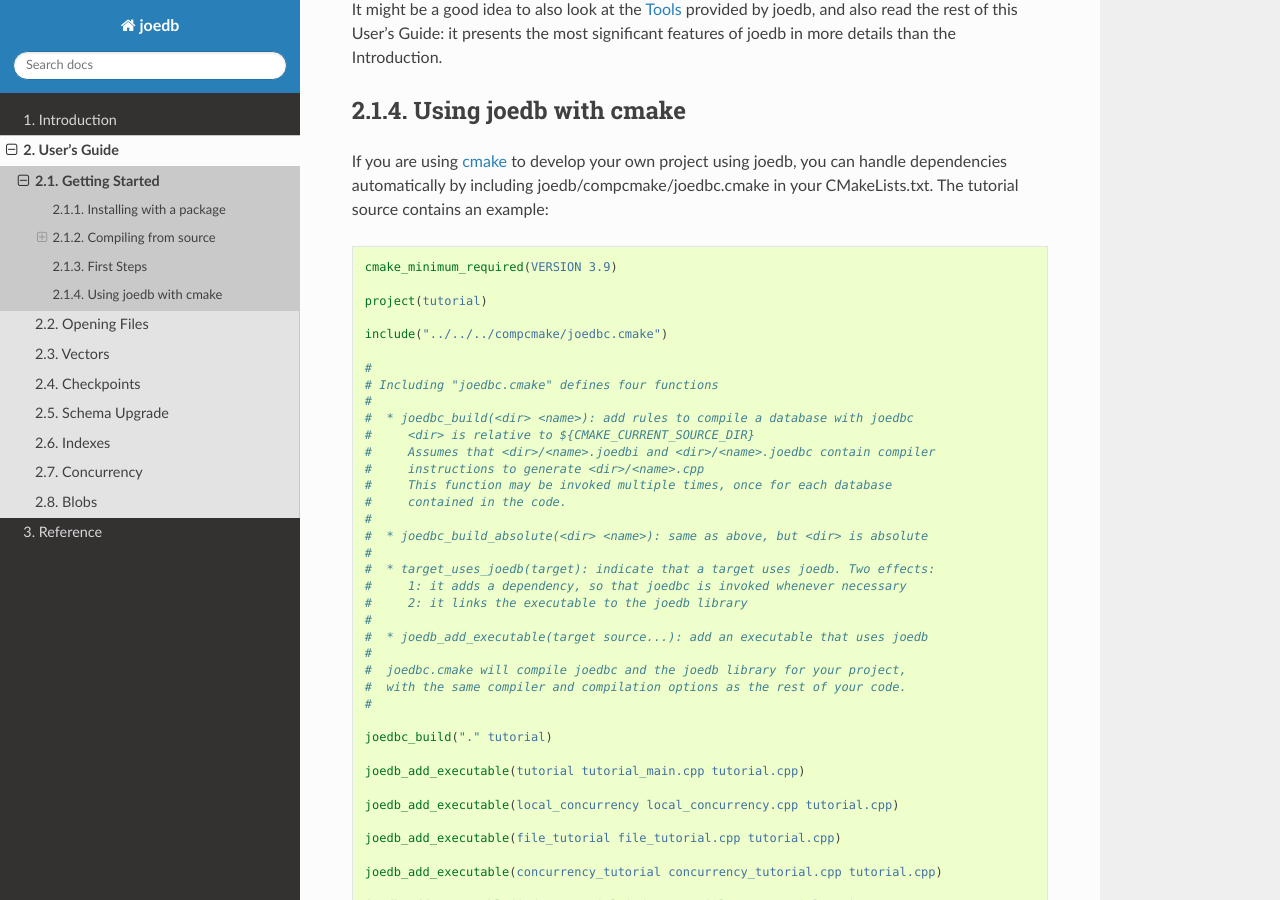
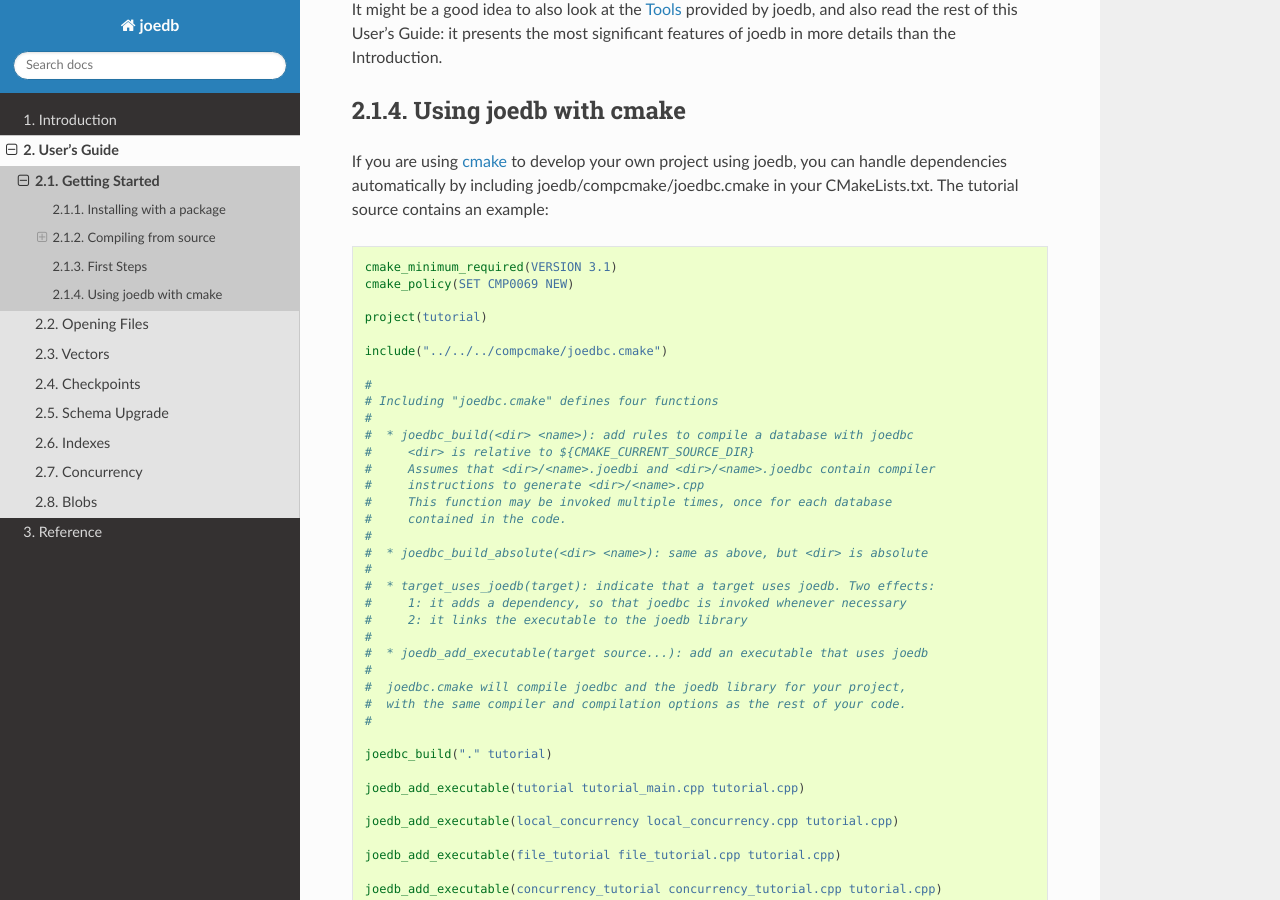
Before and after one commit to Remi-Coulom/joedb, a Sphinx documentation site: the page built from doc/source/getting_started.rst, in a window 1280 px wide and 900 px high, scrolled down 2097 px. Built offline with Sphinx 7.4.7 and the Read the Docs theme 2.0.0, drawn with Linux system fonts in a browser that asks for light colours; formulas are drawn with MathJax 3.

Commit message:
tutorial refresh

```diff
--- a/doc/source/todo.rst
+++ b/doc/source/todo.rst
@@ -63,7 +63,6 @@ Compiler
   drop. Make sure field id is not reused. (make access function private, and
   custom functions are friends)
 - check that vector range is OK in constructor of vector update
-- Open_Mode parameter for File_Database constructor
 - modularize code generation
 
   - Each module should have:
--- a/doc/source/tutorial/CMakeLists.txt
+++ b/doc/source/tutorial/CMakeLists.txt
@@ -1,4 +1,5 @@
-cmake_minimum_required(VERSION 3.9)
+cmake_minimum_required(VERSION 3.1)
+cmake_policy(SET CMP0069 NEW)
 
 project(tutorial)
 
```
Also changed, not shown: 2 other files.
